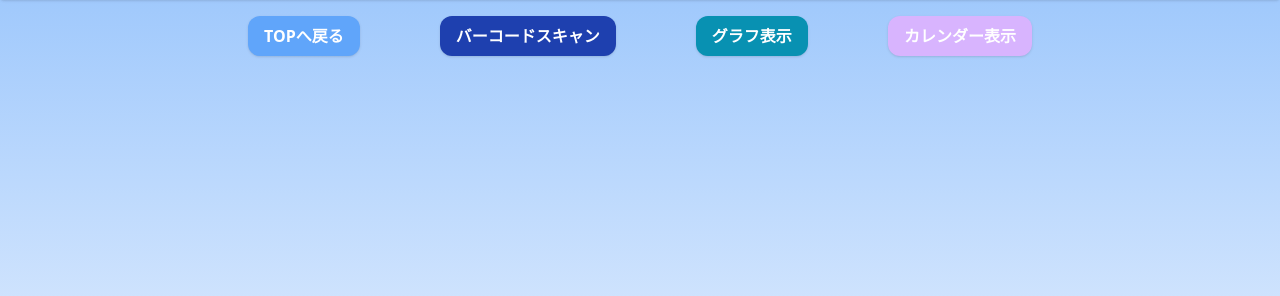
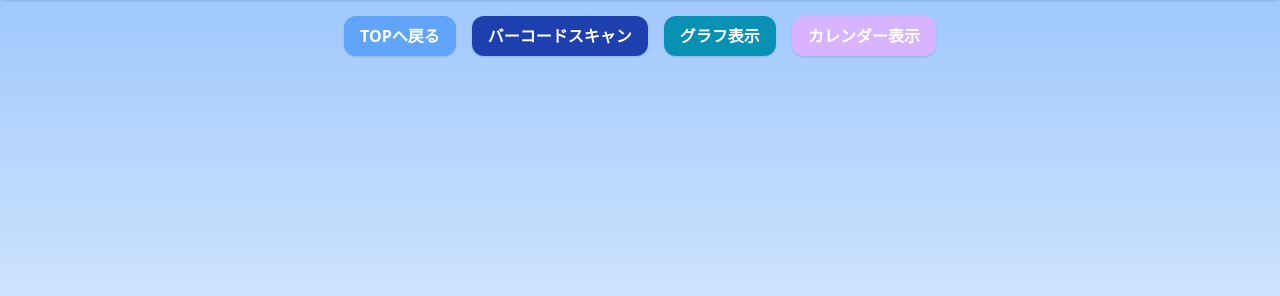
Before and after one commit to hiyo-yo/drinkalcoholmemo, a Flask app: page /history in a window 1280 px wide. Shown: the part 418-714 px from the top of the page. Run offline with Flask 3, Linux system fonts and the light colour scheme; data that the repository does not hold is empty; some libraries are stand-ins or nearby versions.

```diff
--- a/templates/calendar.html
+++ b/templates/calendar.html
@@ -76,7 +76,7 @@
             </table>
         </div>
 
-        <div class="mt-4 flex flex-wrap justify-center gap-20">
+        <div class="mt-4 flex flex-wrap justify-center gap-4 w-full sm:w-auto">
             <a href="/" class="bg-blue-400 hover:bg-blue-500 text-white font-semibold py-2 px-4 rounded-xl shadow text-center">TOPへ戻る</a>
             <a href="/scan" class="px-4 py-2 bg-blue-600 hover:bg-blue-700 text-white rounded-lg shadow">スキャンに戻る</a>
             <a href="/graph" class="px-4 py-2 bg-cyan-400 hover:bg-blue-700 text-white rounded-lg shadow">グラフ表示</a>
--- a/templates/graph.html
+++ b/templates/graph.html
@@ -32,7 +32,7 @@
 
         <canvas id="alcoholChart" class="w-full max-h-960"></canvas>
 
-        <div class="mt-4 flex flex-wrap justify-center gap-20">
+        <div class="mt-4 flex flex-wrap justify-center gap-4 w-full sm:w-auto">
             <a href="/" class="bg-blue-400 hover:bg-blue-500 text-white font-semibold py-2 px-4 rounded-xl shadow text-center">TOPへ戻る</a>
             <a href="/scan" class="px-4 py-2 bg-blue-600 hover:bg-blue-700 text-white rounded-lg shadow">スキャンに戻る</a>
             <a href="/calendar" class="px-4 py-2 bg-cyan-400 hover:bg-blue-700 text-white rounded-lg shadow">カレンダー表示</a>
--- a/templates/history.html
+++ b/templates/history.html
@@ -35,7 +35,7 @@
 </table>
 
 
-<div class="mt-4 flex flex-wrap justify-center gap-20">
+<div class="mt-4 flex flex-wrap justify-center gap-4 w-full sm:w-auto">
     <a href="/" class="bg-blue-400 hover:bg-blue-500 text-white font-semibold py-2 px-4 rounded-xl shadow text-center">TOPへ戻る</a>
     <a href="/scan" class="bg-blue-800 hover:bg-blue-500 text-white font-semibold py-2 px-4 rounded-xl shadow text-center">バーコードスキャン</a>
     <a href="/graph" class="bg-cyan-600 hover:bg-blue-500 text-white font-semibold py-2 px-4 rounded-xl shadow text-center">グラフ表示</a>
```
